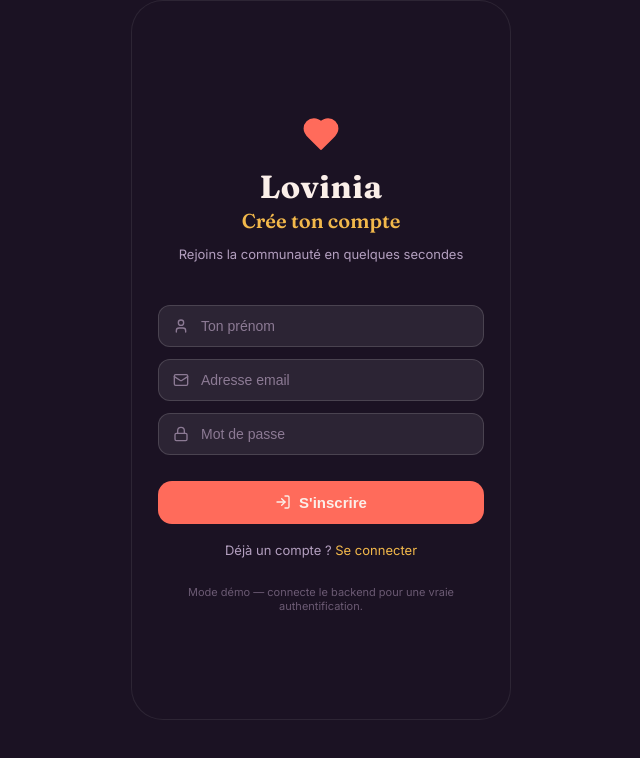
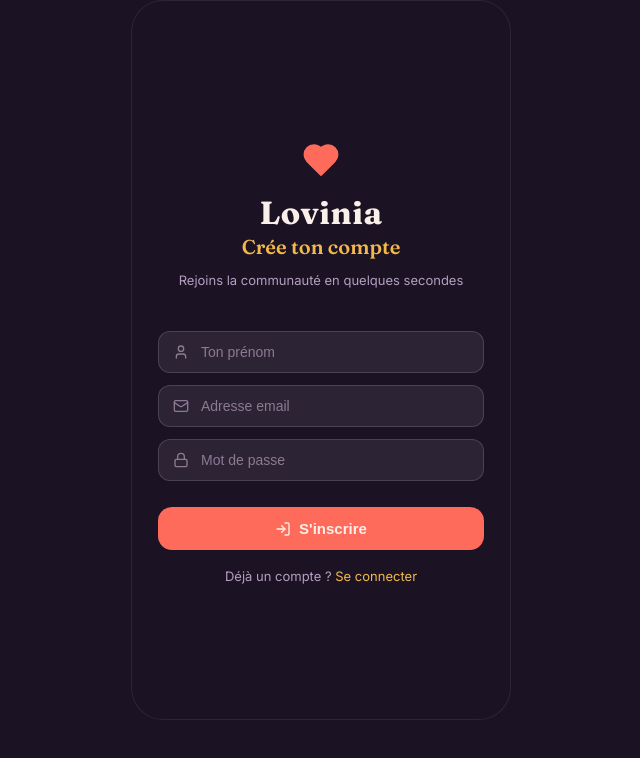
Before and after one commit to dallassweety09-sudo/lovinia-frontend, a React (Vite) app: page / in a window 1280 px wide. Shown: the top 758 px of the page, without its empty margins (319-959 px from the left). Built offline with nearby package versions, Linux system fonts and the light colour scheme.

Commit message:
Update App.jsx

```diff
--- a/src/App.jsx
+++ b/src/App.jsx
@@ -3,7 +3,7 @@ import { X, Heart, Star, MessageCircle, User, Send, ArrowLeft, MapPin, Sparkles,
 
 // API_BASE : une fois le backend déployé, mets l'URL ici (ex: "https://ton-backend.up.railway.app")
 // Laisse vide "" pour rester en mode démo (données locales, sans vrai serveur).
-const API_BASE = "";
+const API_BASE = "https://dating-app-backend-production-2f11.up.railway.app";
 
 const PROFILES = [
   { id: 1, name: "Aïcha", age: 24, city: "Douala", genre: "Femme", bio: "Passionnée de danse et de bons plats. Toujours partante pour une nouvelle aventure.", tags: ["Danse", "Cuisine", "Voyages"], img: "https://images.unsplash.com/photo-1544005313-94ddf0286df2?w=600&h=800&fit=crop" },
```
